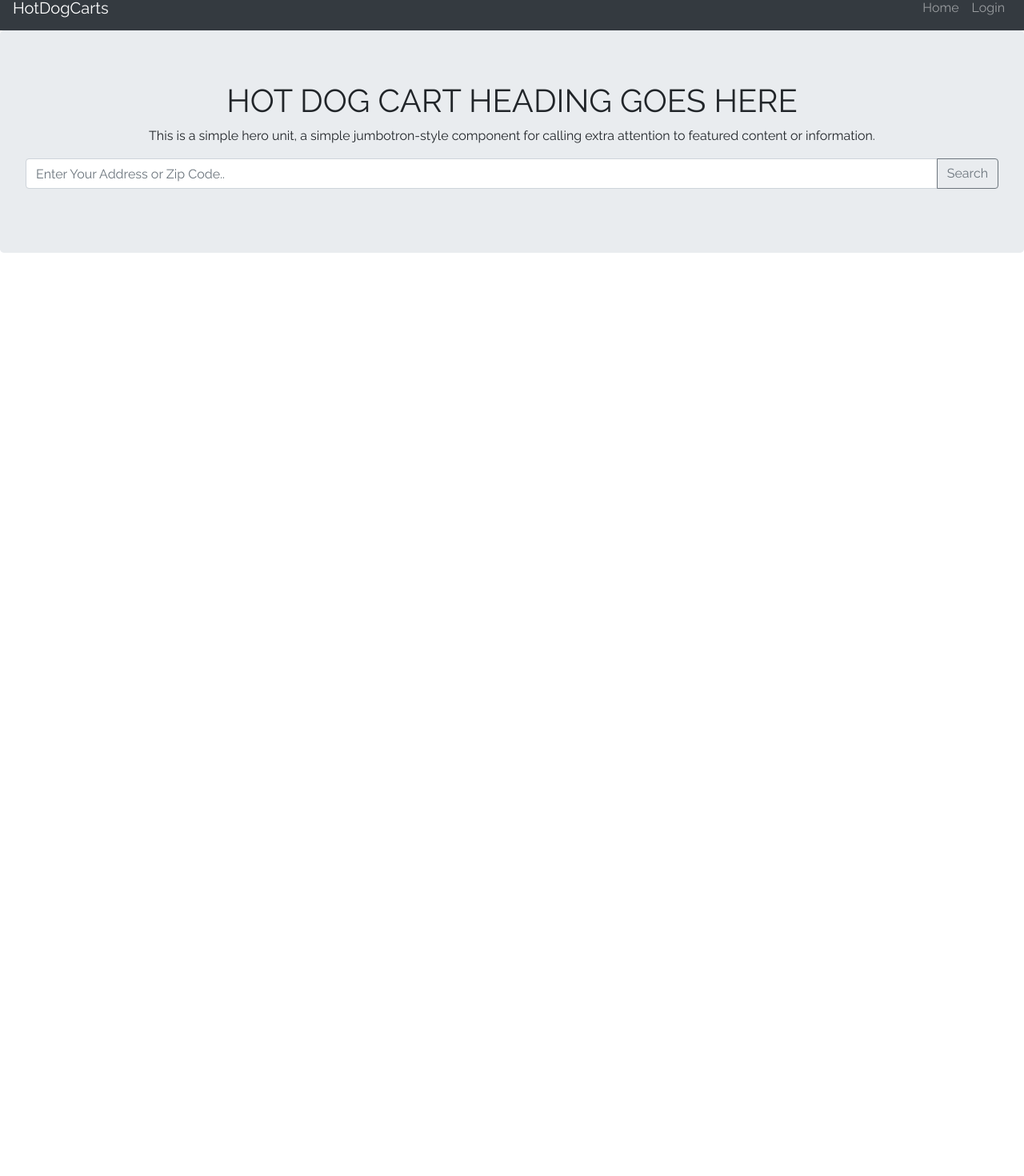
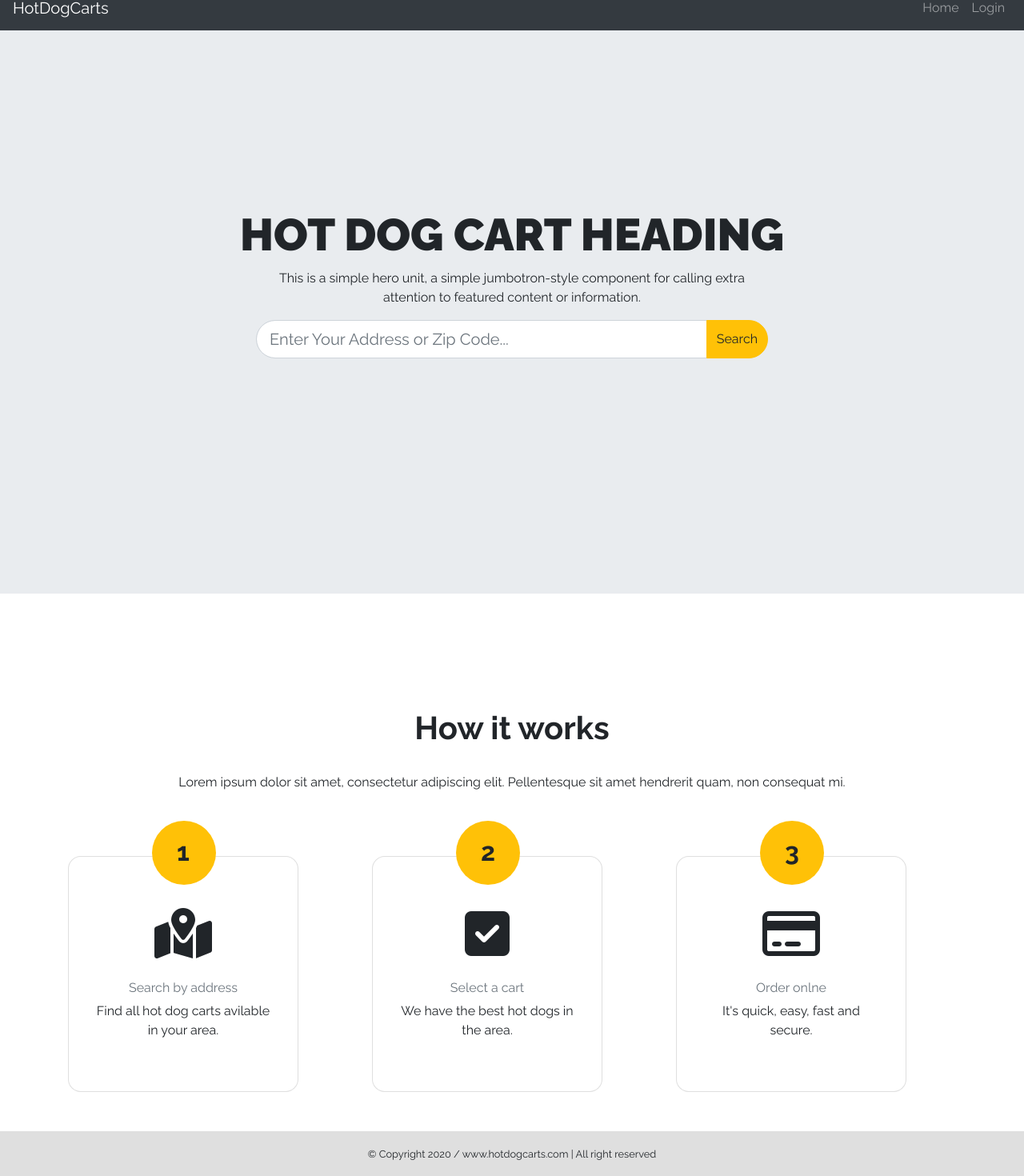
Before and after one commit to theKunte/HotDogCartsProject, a React (Create React App) app in the folder frontend/: page / in a window 1280 px wide. Shown: the part 18-1488 px from the top of the page at 80% size. Before the commit the page ends 800 px from the top, so only its background shows below. Built offline with nearby package versions, Linux system fonts and the light colour scheme.

Commit message:
create nvbar and footer

```diff
--- a/frontend/public/index.html
+++ b/frontend/public/index.html
@@ -10,6 +10,8 @@
       content="Web site created using create-react-app"
     />
     <link rel="apple-touch-icon" href="%PUBLIC_URL%/logo192.png" />
+    <!-- fontawesome -->
+    <script src="https://kit.fontawesome.com/92758a518c.js" crossorigin="anonymous"></script>
     <!--
       manifest.json provides metadata used when your web app is installed on a
       user's mobile device or desktop. See https://developers.google.com/web/fundamentals/web-app-manifest/
--- a/frontend/src/App.css
+++ b/frontend/src/App.css
@@ -6,28 +6,99 @@
   box-sizing: border-box;
   font-family: 'Raleway', sans-serif;
 }
+
+
 /* .App {
   text-align: center;
 } */
 
-/* nav {
+/* ============ HOME PAGE HERO SECTION ============ */
+.jumbotron-fluid {
+  height: 95vh;
   display: flex;
-  justify-content: space-between;
-  align-items: center;
-  min-height: 8vh;
-  background: #fdc23e;
-  font-weight: 700;
-  padding-right: 3rem;
-  padding-left: 3rem;
-}
-
-.nav-links {
-  list-style: none;
-  display: flex;
-  justify-content: flex-end;
+  flex-direction: column;
+  justify-content: center;
   align-items: center;
 }
 
-.nav-links li:not(:first-child) {
-  margin-left: 1.5rem;
-} */
+.jumbotron-fluid h1 {
+  font-weight: 900;
+  font-size: 3.5em;
+}
+
+.form-control-lg {
+  border-radius: 2rem 0 0 2rem !important;
+}
+
+.input-group {
+  width: 50% !important;
+  margin: 0 auto;
+}
+
+.input-group-append .btn {
+  border-radius: 2rem;
+}
+
+
+/* ============ HOME PAGE HOW IT WORKS CARDS ============ */
+
+h2 {
+  font-size: 2.5rem !important;
+  font-weight: 700 !important;
+  margin-top: 2rem !important;
+  margin-bottom: 2rem !important;
+}
+
+.howItworks {
+  height: 80vh;
+  padding: 5rem 0;
+}
+.card-title {
+  position: absolute;
+  top: -75px;
+  left: 55px;
+  z-index: 10;
+  font-size: 2rem !important;
+  font-weight: 700 !important;
+}
+
+.card-title::before {
+  content: '';
+  height: 80px;
+  width: 80px;
+  background-color: #ffc107;
+  border-radius: 50%;
+  display: inline-block;
+  position: relative;
+  left: 49px;
+  top: 30px;
+  z-index: -10;
+}
+
+.card {
+  border-radius: 1rem !important;
+  height: 100% !important;
+  margin-top: 2rem;
+}
+
+.card-body {
+  padding: 2rem !important;
+}
+
+.fa-credit-card,
+.fa-check-square,
+.fa-map-marked-alt {
+  font-size: 4rem;
+  margin-bottom: 2rem;
+  margin-top: 2rem;
+}
+
+
+/* ============ FOOTER ============ */
+.footer {
+  background: rgb(223, 223, 223);
+  padding: 1rem;
+}
+
+
+/* ============  ============ */
--- a/frontend/src/App.js
+++ b/frontend/src/App.js
@@ -1,15 +1,19 @@
 import React from 'react';
-import logo from './logo.svg';
 import './App.css';
 import 'bootstrap/dist/css/bootstrap.min.css';
-import Navigation from './components/Navigation';
+import Navigation from './components/layouts/Navigation';
 import Header from './components/Header'
+import HomeCards from './components/HomeCards';
+import Footer from './components/layouts/Footer';
+
 
 function App() {
   return (
     <div className="App">
       <Navigation />
       <Header />
+      <HomeCards />
+      <Footer />
     </div>
   );
 }
--- a/frontend/src/components/Header.js
+++ b/frontend/src/components/Header.js
@@ -3,17 +3,14 @@ import { Jumbotron, Button, InputGroup, FormControl } from 'react-bootstrap';
 
 function Header() {
     return (
-        <Jumbotron className="text-center">
-            <h1>HOT DOG CART HEADING GOES HERE</h1>
-            <p>This is a simple hero unit, a simple jumbotron-style component for calling
-            extra attention to featured content or information.</p>
-
+        <Jumbotron fluid className="text-center">
+            <h1>HOT DOG CART HEADING</h1>
+            <p>This is a simple hero unit, a simple jumbotron-style component for calling extra
+            <br/> attention to featured content or information.</p>
             <InputGroup className="mb-3">
-                <FormControl
-                    placeholder="Enter Your Address or Zip Code.."
-                />
+                <FormControl size="lg" placeholder="Enter Your Address or Zip Code..." />
                 <InputGroup.Append>
-                    <Button variant="outline-secondary">Search</Button>
+                    <Button variant="warning">Search</Button>
                 </InputGroup.Append>
             </InputGroup>
       </Jumbotron>
--- /dev/null
+++ b/frontend/src/components/HomeCards.js
@@ -0,0 +1,47 @@
+import React from 'react';
+import {Container, Row, Col, Card } from 'react-bootstrap';
+
+function HomeCards() {
+    return (
+    <Container className="text-center howItworks">
+        <h2>How it works</h2>
+        <p>Lorem ipsum dolor sit amet, consectetur adipiscing elit. Pellentesque sit amet hendrerit quam, non consequat mi. </p>
+        <Row className="mt-5">
+            <Col xs={6} md={4}>
+                <Card style={{ width: '18rem' }}>
+                    <Card.Body>
+                        <Card.Title>1</Card.Title>
+                        <i class="fas fa-map-marked-alt"></i>
+                        <Card.Subtitle className="mb-2 text-muted">Search by address</Card.Subtitle>
+                        <Card.Text>Find all hot dog carts avilable in your area.</Card.Text>
+                    </Card.Body>
+                </Card>
+            </Col>
+
+            <Col xs={6} md={4}>
+                <Card style={{ width: '18rem' }}>
+                    <Card.Body>
+                        <Card.Title>2</Card.Title>
+                        <i class="fas fa-check-square"></i>
+                        <Card.Subtitle className="mb-2 text-muted">Select a cart</Card.Subtitle>
+                        <Card.Text>We have the best hot dogs in the area.</Card.Text>
+                    </Card.Body>
+                </Card>
+            </Col>
+
+            <Col xs={6} md={4}>
+                <Card style={{ width: '18rem' }}>
+                    <Card.Body>
+                        <Card.Title>3</Card.Title>
+                        <i class="far fa-credit-card"></i>
+                        <Card.Subtitle className="mb-2 text-muted">Order onlne</Card.Subtitle>
+                        <Card.Text>It's quick, easy, fast and secure.</Card.Text>
+                    </Card.Body>
+                </Card>
+            </Col>
+        </Row>
+    </Container>
+    );
+}
+
+export default HomeCards;
--- /dev/null
+++ b/frontend/src/components/layouts/Footer.js
@@ -0,0 +1,13 @@
+import React from 'react';
+import '../../App.css';
+import { Container } from 'react-bootstrap';
+
+function Footer() {
+    return (
+       <Container fluid className="text-center footer">
+           <small>&copy; Copyright 2020 / www.hotdogcarts.com | All right reserved</small>
+       </Container>
+    );
+}
+
+export default Footer;
--- a/frontend/src/components/Navigation.js
+++ b/frontend/src/components/layouts/Navigation.js
@@ -1,10 +1,10 @@
-import React from 'react'
-import '../App.css'
-import { Nav, Navbar } from 'react-bootstrap'
+import React from 'react';
+import '../../App.css';
+import { Nav, Navbar } from 'react-bootstrap';
 
 function Navigation() {
     return (
-        <Navbar collapseOnSelect expand="sm" bg="dark" variant="dark">
+        <Navbar collapseOnSelect expand="sm" bg="dark" variant="dark" fixed="top">
         <Navbar.Brand href="#home">HotDogCarts</Navbar.Brand>
         <Navbar.Toggle aria-controls="responsive-navbar-nav" />
             <Navbar.Collapse id="responsive-navbar-nav">
@@ -17,4 +17,4 @@ function Navigation() {
     );
 }
 
-export default Navigation
+export default Navigation;
```
Also changed, not shown: frontend/src/pages/CartLocations.js (added), frontend/src/pages/Home.js (added).
